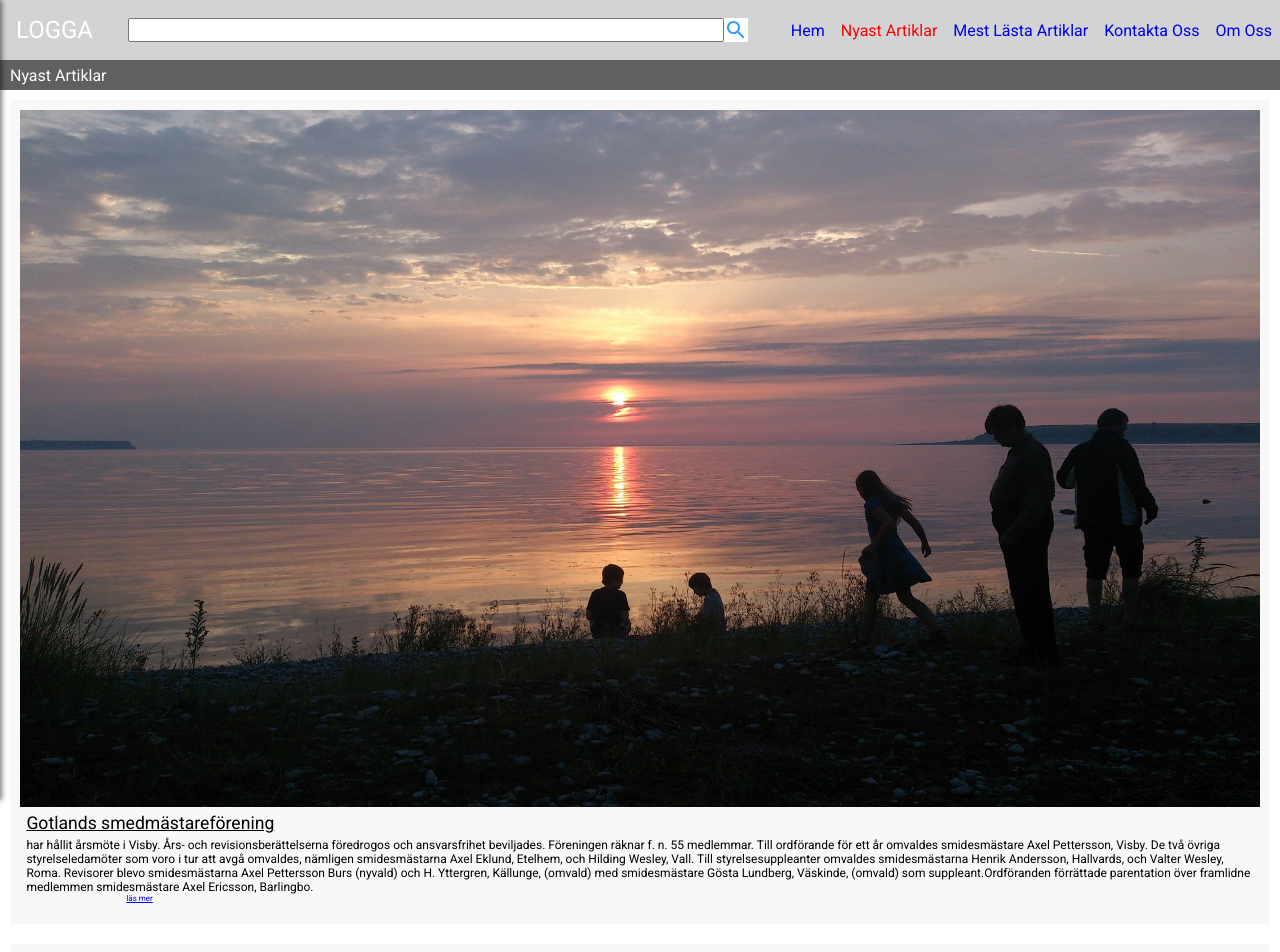
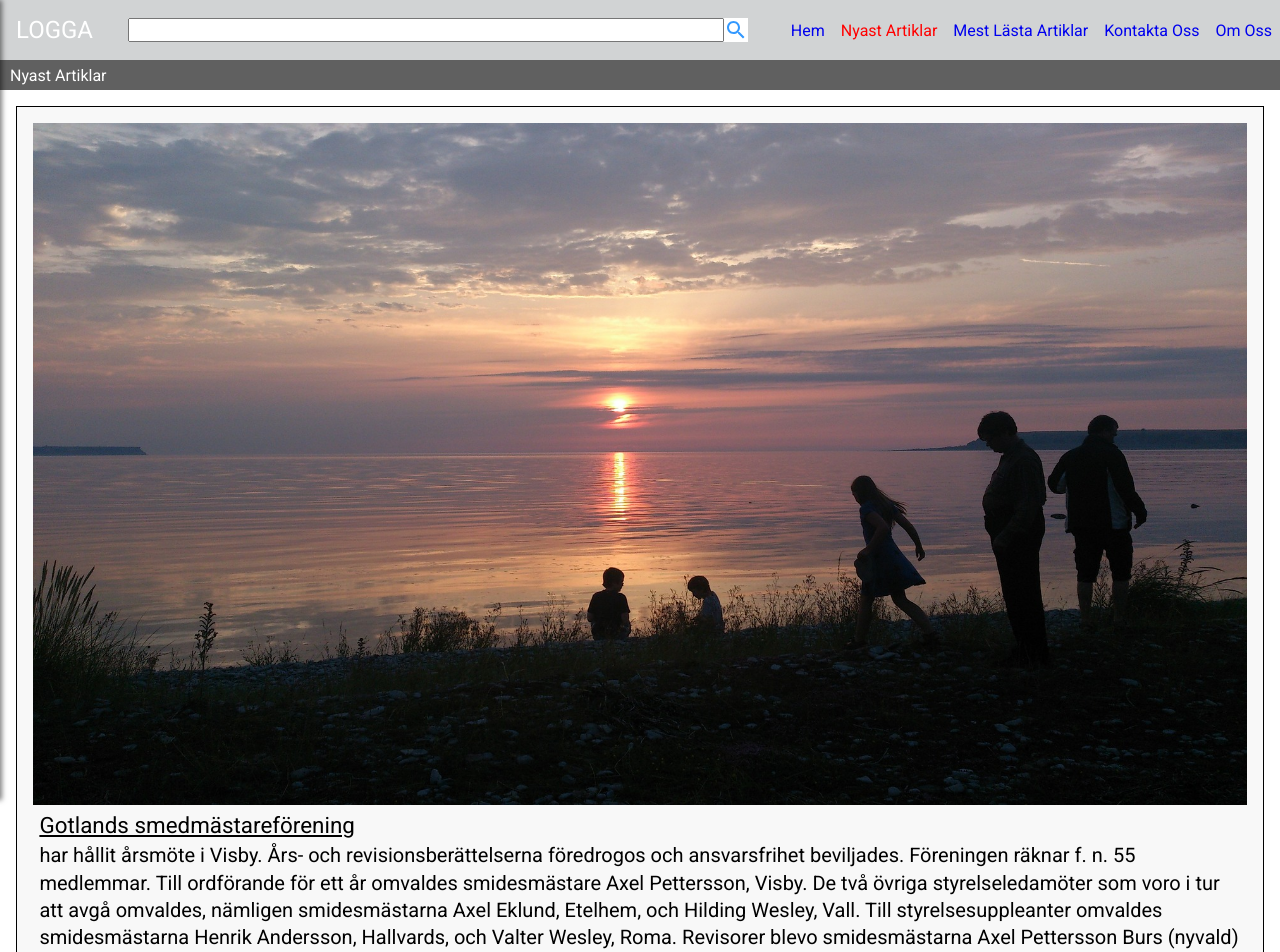
Before and after one commit to wongprom/gutar, a React (Create React App) app: page /NyastArtiklar in a window 1280 px wide. Shown: the top 952 px of the page. Built offline with nearby package versions, Linux system fonts and the light colour scheme.

Commit message:
Minor changes on BigArticleCards.

```diff
--- a/src/components/Card/BigCard/BigArticleCard.js
+++ b/src/components/Card/BigCard/BigArticleCard.js
@@ -4,11 +4,7 @@ import React from 'react';
 import '../BigCard/BigArticleCard.scss';
 
 const BigArticleCard = (props) => {
-
-
-
   return (
-
     <>
       <div className="scroll-container">
         <div className="card-big">
@@ -18,12 +14,10 @@ const BigArticleCard = (props) => {
           <div className="text-container">
             <p className="headline">{props.heading}</p>
             <p className="text">{props.articleContent}</p>
-            <a href="#">läs mer</a>
           </div>
         </div>
       </div>
     </>
-
   );
 };
 export default BigArticleCard;
--- a/src/components/Card/BigCard/BigArticleCard.scss
+++ b/src/components/Card/BigCard/BigArticleCard.scss
@@ -3,8 +3,9 @@
 .scroll-container{
   display:flex;
   .card-big {
-    margin: 10px;
-    padding: 10px;
+    border: 1px solid black;
+    margin: 1rem;
+    padding: 1rem;
     width: 100%;
     background-color:$PrimaryLightGray;
 
@@ -24,17 +25,17 @@
     .text-container {
       display: flex;
       padding: 0.4rem;
-
       flex-direction: column;
-      max-height: 120px;
+      max-height: 200px;
       overflow: scroll;
       .headline {
         text-decoration: underline;
-        font-size: $HeadlineSize2;
+        font-size: $HeadlineSize4;
         margin-bottom: 0.3rem
       }
       .text {
-        font-size: $FontSizeDefaultMin;
+        font-size: $FontSizeDefault5;
+        line-height: 1.7rem;
       }
       a {
         font-size: $LinkSize;
--- a/src/utilities/_variables.scss
+++ b/src/utilities/_variables.scss
@@ -12,9 +12,13 @@ $PrimaryWhite:#FFFFFF;
 $HeadlineSize: 0.85rem;
 $HeadlineSize2: 1.1rem;
 $HeadlineSize3: 1.2rem;
+$HeadlineSize4: 1.4rem;
+
 $FontSizeDefaultMin: 12px;
 $FontSizeDefault2: 14px;
 $FontSizeDefault3: 16px;
+$FontSizeDefault4: 18px;
+$FontSizeDefault5: 20px;
 
 $TextSize: 11px;
 $LinkSize: 0.5rem;
```
